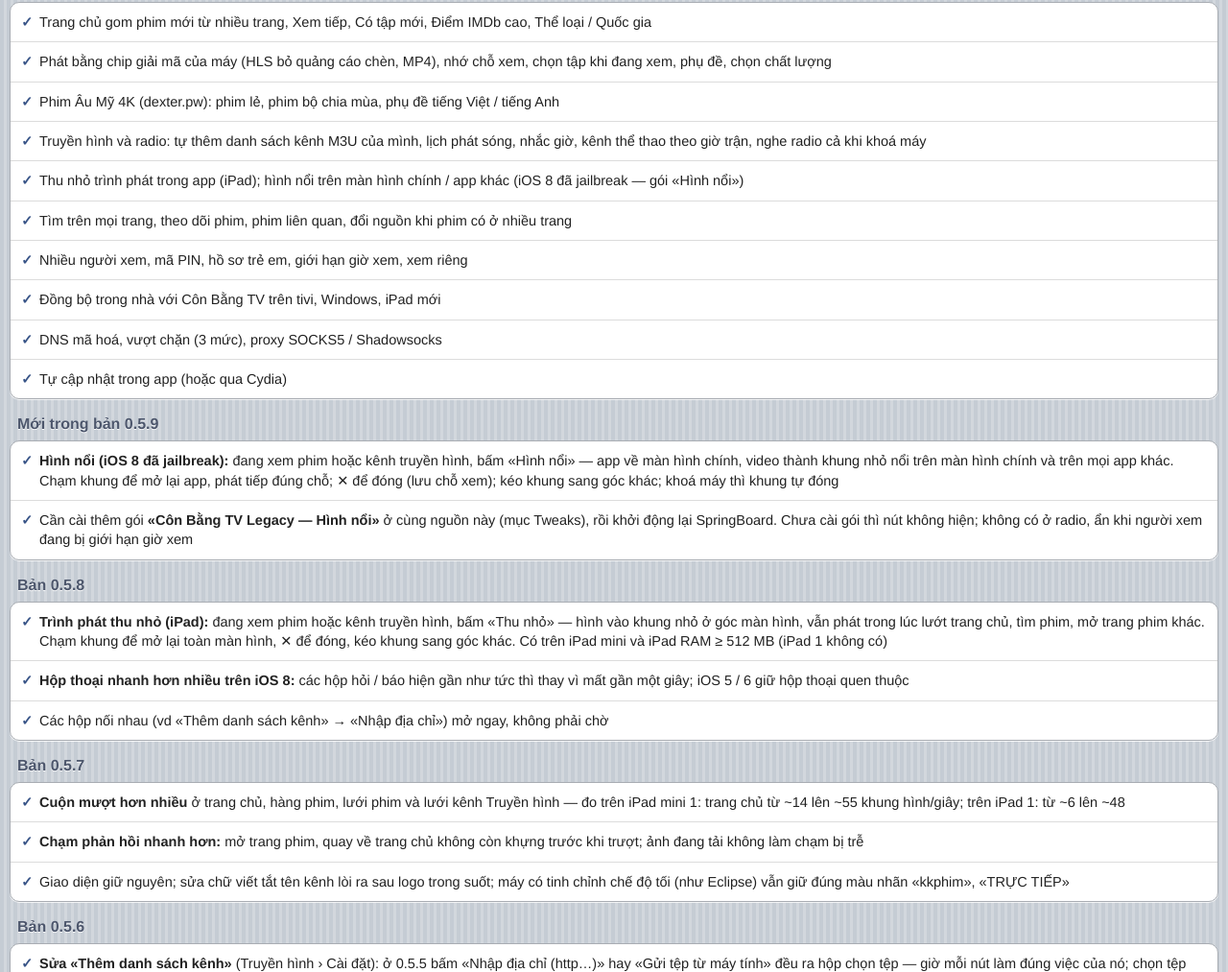
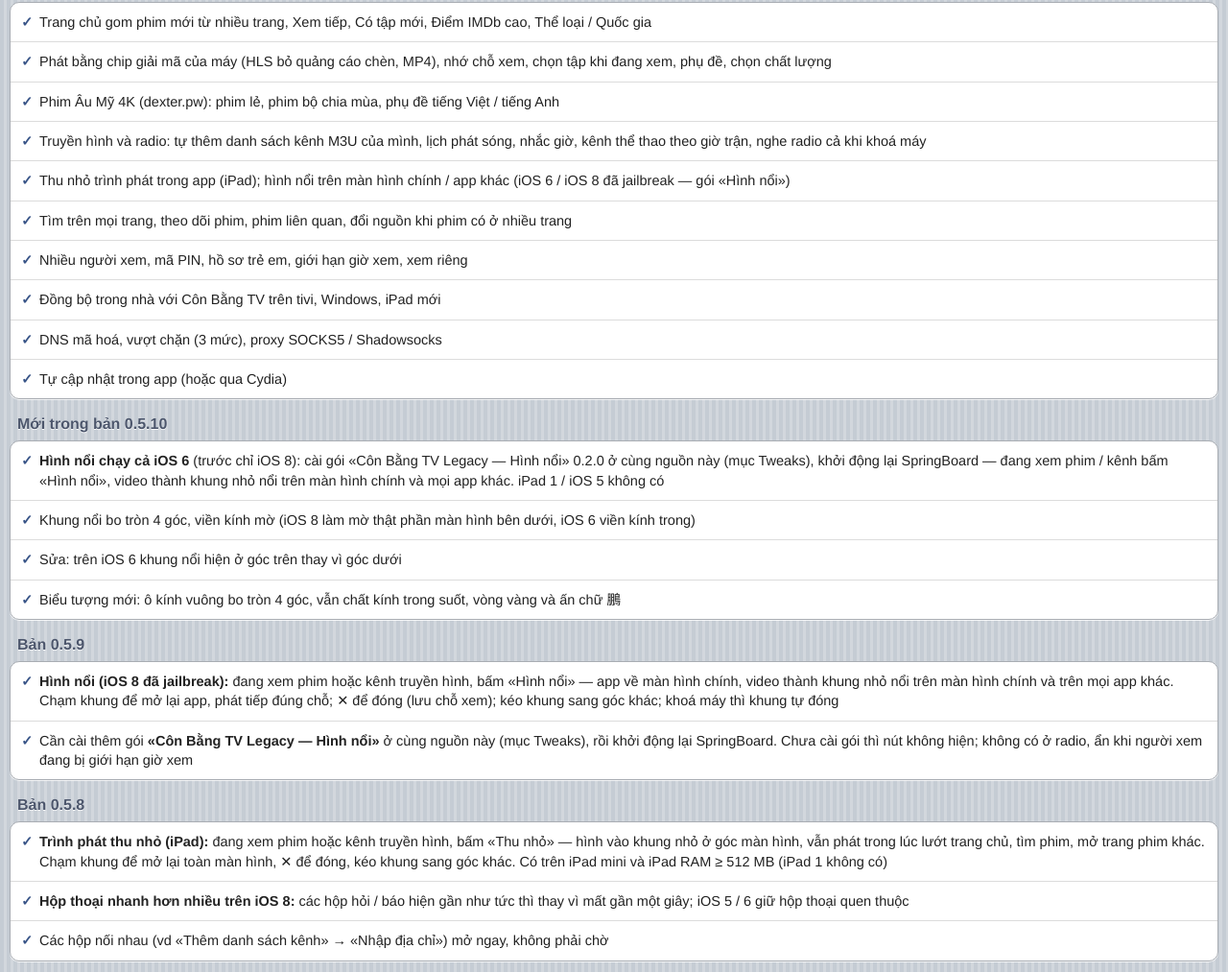
Before and after one commit to ConBangTVLegacy/conbangtvlegacy.github.io, a plain HTML site: page repo/depiction.html in a window 1280 px wide. Shown: the part 409-1422 px from the top of the page at 96% size. Drawn offline with Linux system fonts and the light colour scheme.

Commit message:
Bản 0.5.10: nguồn Cydia + «Mới trong bản» — Hình nổi 0.2.0 chạy cả iOS 6, khung bo tròn kính mờ; biểu tượng mới (ô kính vuông bo tròn) cho logo trang và nguồn Cydia
Co-Authored-By: Claude Opus 5.5 <noreply@anthropic.com>

```diff
--- a/repo/depiction.html
+++ b/repo/depiction.html
@@ -49,7 +49,7 @@ a{color:#2A5DB0;text-decoration:none}
 <li>Phát bằng chip giải mã của máy (HLS bỏ quảng cáo chèn, MP4), nhớ chỗ xem, chọn tập khi đang xem, phụ đề, chọn chất lượng</li>
 <li>Phim Âu Mỹ 4K (dexter.pw): phim lẻ, phim bộ chia mùa, phụ đề tiếng Việt / tiếng Anh</li>
 <li>Truyền hình và radio: tự thêm danh sách kênh M3U của mình, lịch phát sóng, nhắc giờ, kênh thể thao theo giờ trận, nghe radio cả khi khoá máy</li>
-<li>Thu nhỏ trình phát trong app (iPad); hình nổi trên màn hình chính / app khác (iOS 8 đã jailbreak — gói «Hình nổi»)</li>
+<li>Thu nhỏ trình phát trong app (iPad); hình nổi trên màn hình chính / app khác (iOS 6 / iOS 8 đã jailbreak — gói «Hình nổi»)</li>
 <li>Tìm trên mọi trang, theo dõi phim, phim liên quan, đổi nguồn khi phim có ở nhiều trang</li>
 <li>Nhiều người xem, mã PIN, hồ sơ trẻ em, giới hạn giờ xem, xem riêng</li>
 <li>Đồng bộ trong nhà với Côn Bằng TV trên tivi, Windows, iPad mới</li>
@@ -59,7 +59,17 @@ a{color:#2A5DB0;text-decoration:none}
 </div>
 
 <div class="card">
-<h2>Mới trong bản 0.5.9</h2>
+<h2>Mới trong bản 0.5.10</h2>
+<ul>
+<li><b>Hình nổi chạy cả iOS 6</b> (trước chỉ iOS 8): cài gói «Côn Bằng TV Legacy — Hình nổi» 0.2.0 ở cùng nguồn này (mục Tweaks), khởi động lại SpringBoard — đang xem phim / kênh bấm «Hình nổi», video thành khung nhỏ nổi trên màn hình chính và mọi app khác. iPad 1 / iOS 5 không có</li>
+<li>Khung nổi bo tròn 4 góc, viền kính mờ (iOS 8 làm mờ thật phần màn hình bên dưới, iOS 6 viền kính trong)</li>
+<li>Sửa: trên iOS 6 khung nổi hiện ở góc trên thay vì góc dưới</li>
+<li>Biểu tượng mới: ô kính vuông bo tròn 4 góc, vẫn chất kính trong suốt, vòng vàng và ấn chữ 鵬</li>
+</ul>
+</div>
+
+<div class="card">
+<h2>Bản 0.5.9</h2>
 <ul>
 <li><b>Hình nổi (iOS 8 đã jailbreak):</b> đang xem phim hoặc kênh truyền hình, bấm «Hình nổi» — app về màn hình chính, video thành khung nhỏ nổi trên màn hình chính và trên mọi app khác. Chạm khung để mở lại app, phát tiếp đúng chỗ; ✕ để đóng (lưu chỗ xem); kéo khung sang góc khác; khoá máy thì khung tự đóng</li>
 <li>Cần cài thêm gói <b>«Côn Bằng TV Legacy — Hình nổi»</b> ở cùng nguồn này (mục Tweaks), rồi khởi động lại SpringBoard. Chưa cài gói thì nút không hiện; không có ở radio, ẩn khi người xem đang bị giới hạn giờ xem</li>
```
Also changed, not shown: assets/logo.png, repo/CydiaIcon.png, 7 other files.
